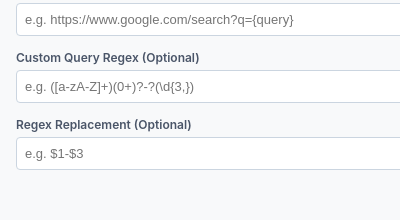
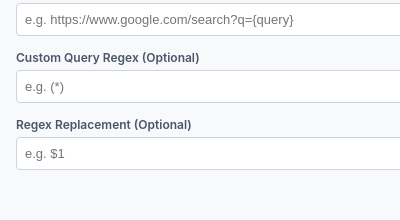
Before and after one commit to 0oWoodenDooro0/extension, a browser extension: page popup/popup.html in a window 400 px wide. Both pictures are taken after a click on the button "Add New". Shown: the part 145-365 px from the top of the page. Drawn offline with Linux system fonts and the light colour scheme.

Commit message:
style: change regex and replacement placeholders in popup to (*) and

```diff
--- a/popup/popup.html
+++ b/popup/popup.html
@@ -251,11 +251,11 @@
                 </div>
                 <div class="form-group">
                     <label for="engineRegex">Custom Query Regex (Optional)</label>
-                    <input type="text" id="engineRegex" placeholder="e.g. ([a-zA-Z]+)(0+)?-?(\d{3,})">
+                    <input type="text" id="engineRegex" placeholder="e.g. (*)">
                 </div>
                 <div class="form-group">
                     <label for="engineReplacement">Regex Replacement (Optional)</label>
-                    <input type="text" id="engineReplacement" placeholder="e.g. $1-$3">
+                    <input type="text" id="engineReplacement" placeholder="e.g. $1">
                 </div>
             </div>
         </div>
```
